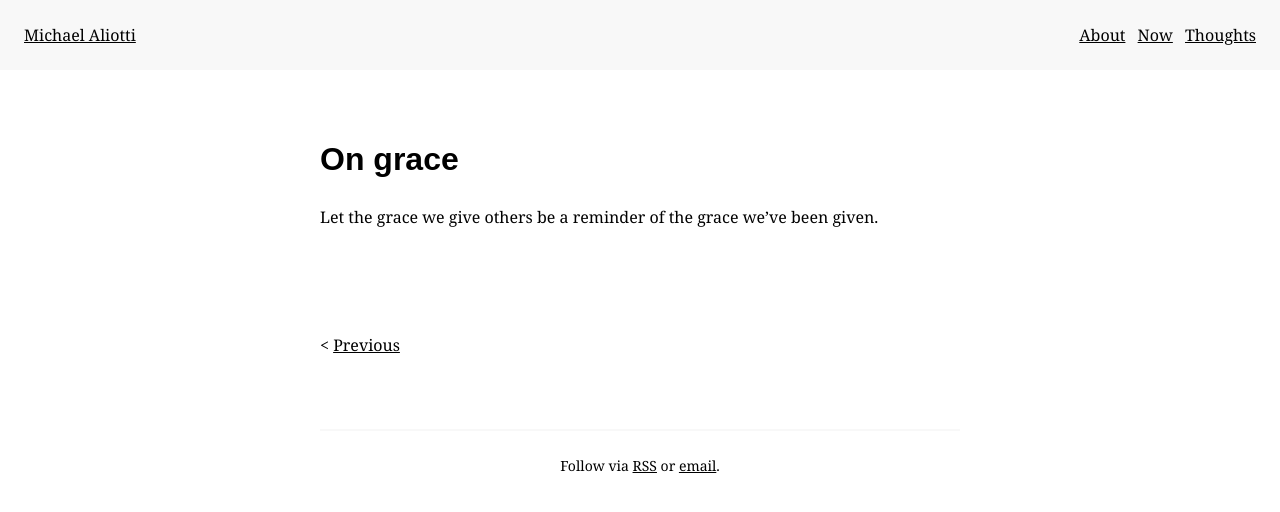
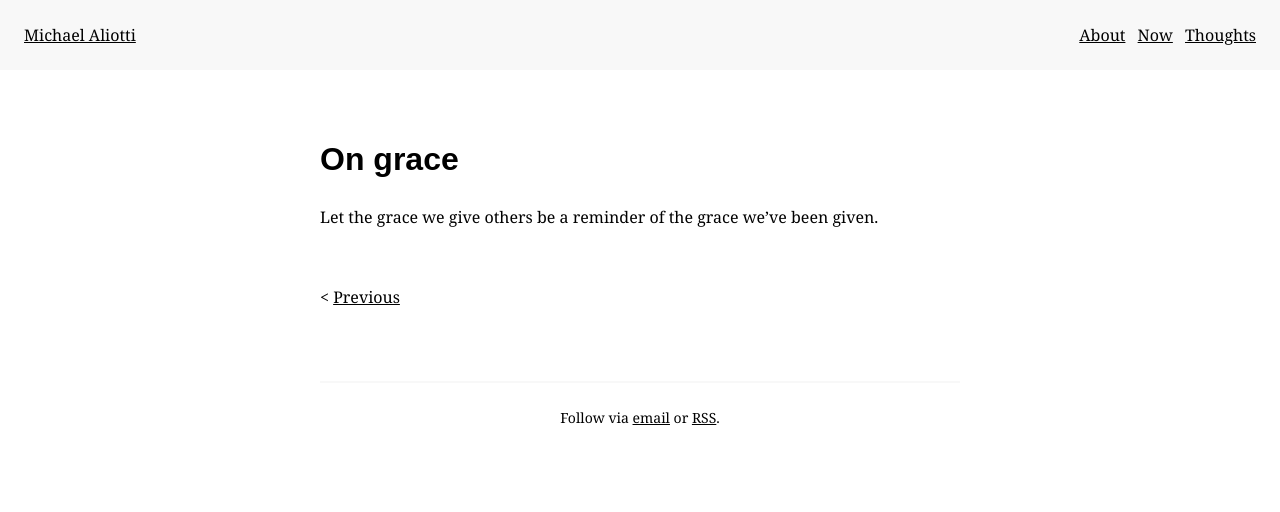
Before and after one commit to michaelaliotti/michaelaliotti.github.io, a Jekyll site: the page built from index.html, in a window 1280 px wide. Shown: the top 512 px of the page. Built offline with Jekyll 4.4.1, drawn with Linux system fonts in a browser that asks for light colours.

Commit message:
Updated styles.

```diff
--- a/_includes/footer.html
+++ b/_includes/footer.html
@@ -1,4 +1,4 @@
 <p>
-  Follow via <a href="/feed.xml">RSS</a> or
-  <a href="http://eepurl.com/df7Y9P">email</a>.
+  Follow via <a href="http://eepurl.com/df7Y9P">email</a> or
+  <a href="/feed.xml">RSS</a>.
 </p>
--- a/_layouts/default.html
+++ b/_layouts/default.html
@@ -5,7 +5,7 @@
     <meta name="viewport" content="width=device-width, initial-scale=1" />
     {% seo %}
 
-    <link rel="stylesheet" href="/assets/css/styles.css?v=5" />
+    <link rel="stylesheet" href="/assets/css/styles.css?v=6" />
     <link rel="icon" href="/assets/images/favicon.png" />
     {% feed_meta %}
   </head>
--- a/assets/css/styles.css
+++ b/assets/css/styles.css
@@ -51,7 +51,7 @@ nav#main a {
 nav#post {
   display: flex;
   justify-content: space-between;
-  margin: 6em 0 1.25em 0;
+  margin: 3em 0 1.25em 0;
 }
 
 #previous::before {
```
